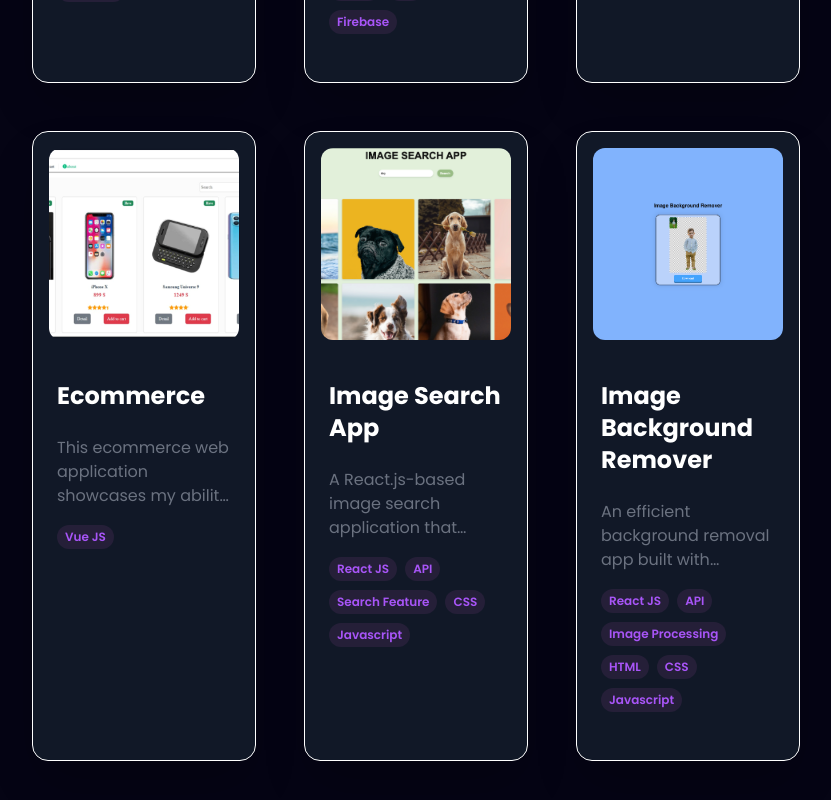
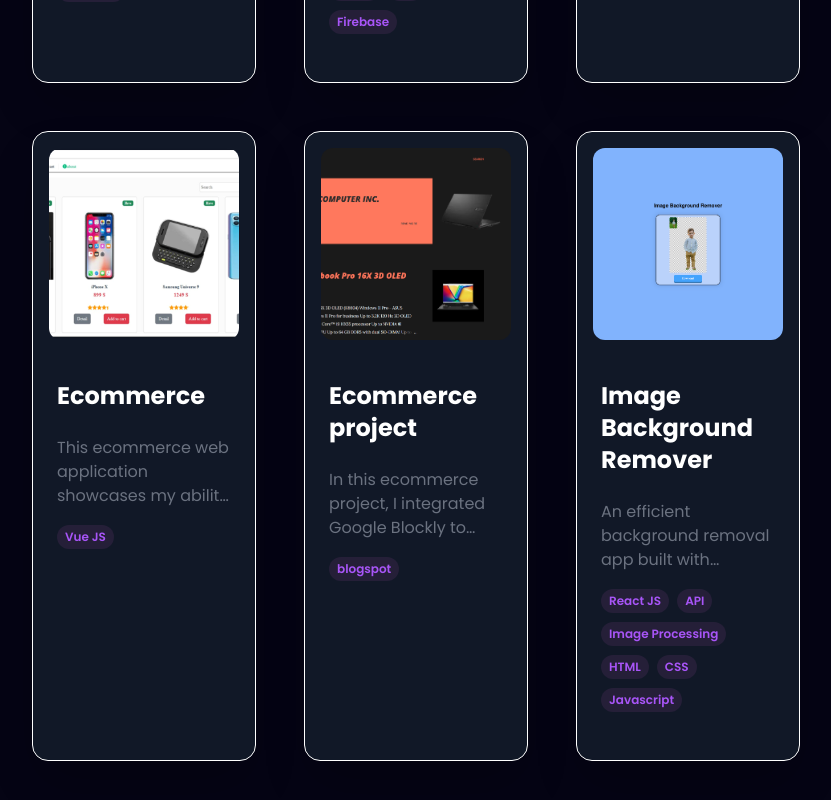
Before and after one commit to bounthorn1/SOK-BOUNTHORN, a React (Vite) app: page / in a window 1280 px wide. Shown: the part 6272-7072 px from the top of the page, without its empty margins (224-1055 px from the left). Built offline with nearby package versions, Linux system fonts and the light colour scheme.

Commit message:
Initial commit

```diff
--- a/src/constants.js
+++ b/src/constants.js
@@ -73,6 +73,7 @@ import Mobile2 from './assets/work_logo/mobile2.png';
 import Mobile3 from './assets/work_logo/mobile3.png';
 import Project1 from './assets/work_logo/project1.png';
 import Project2 from './assets/work_logo/project2.png';
+import Project3 from './assets/work_logo/project3.png';
 
 
 
@@ -330,13 +331,13 @@ export const SkillsInfo = [
     },
     {
       id: 7,
-      title: "Image Search App",
+      title: "Ecommerce project",
       description:
-        "A React.js-based image search application that allows users to search and download high-quality images from the web. Built using external APIs to ensure a vast library of results for various queries.",
-      image: imagesearchLogo,
-      tags: ["React JS", "API", "Search Feature", "CSS", "Javascript"],
-      github: "https://github.com/codingmastr/Image-Search-App",
-      webapp: "https://imagsearch.netlify.app/",
+        "In this ecommerce project, I integrated Google Blockly to provide a visual programming layer that enhances user interaction and customization. Blockly’s block-based interface allows users to configure behaviors—such as product sorting, custom filters, or automated actions—without needing to write code. This approach demonstrates my ability to incorporate modern, intuitive tools into web applications to improve usability and flexibility.",
+      image: Project3,
+      tags: ["blogspot"],
+      github: "",
+      webapp: "https://bounthorn.blogspot.com/",
     },
     {
       id: 8,
```
Also changed, not shown: src/assets/work_logo/project3.png (added).
